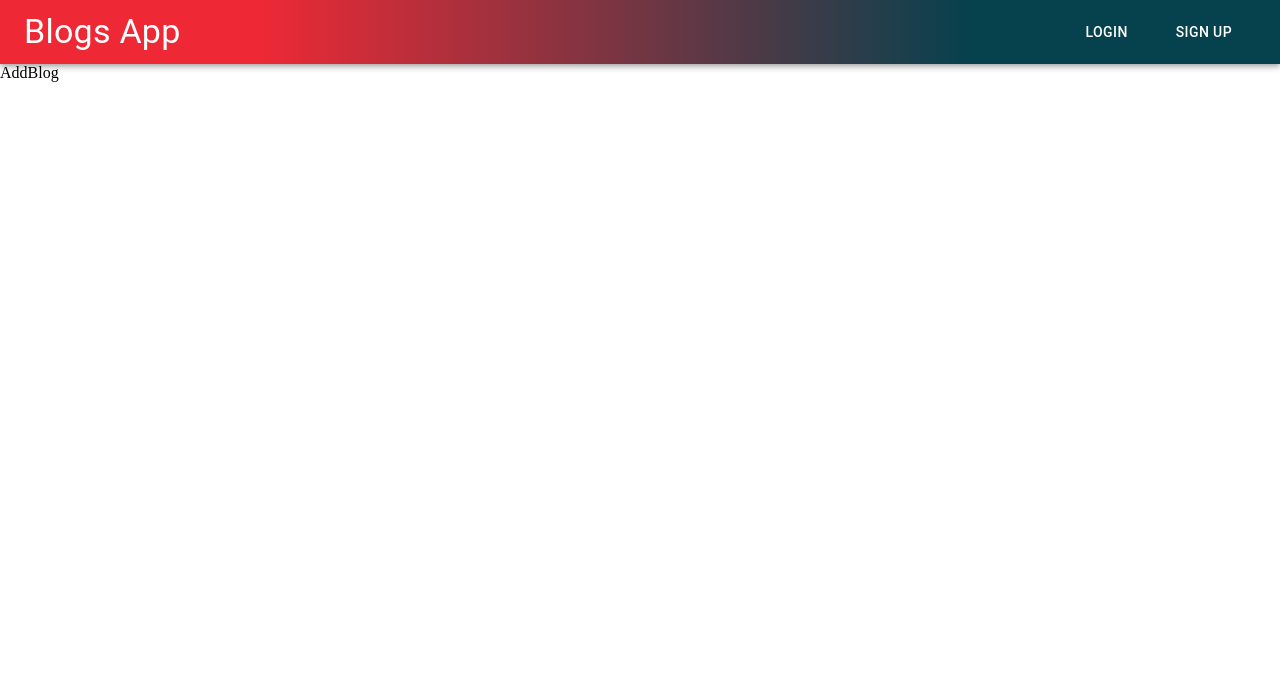
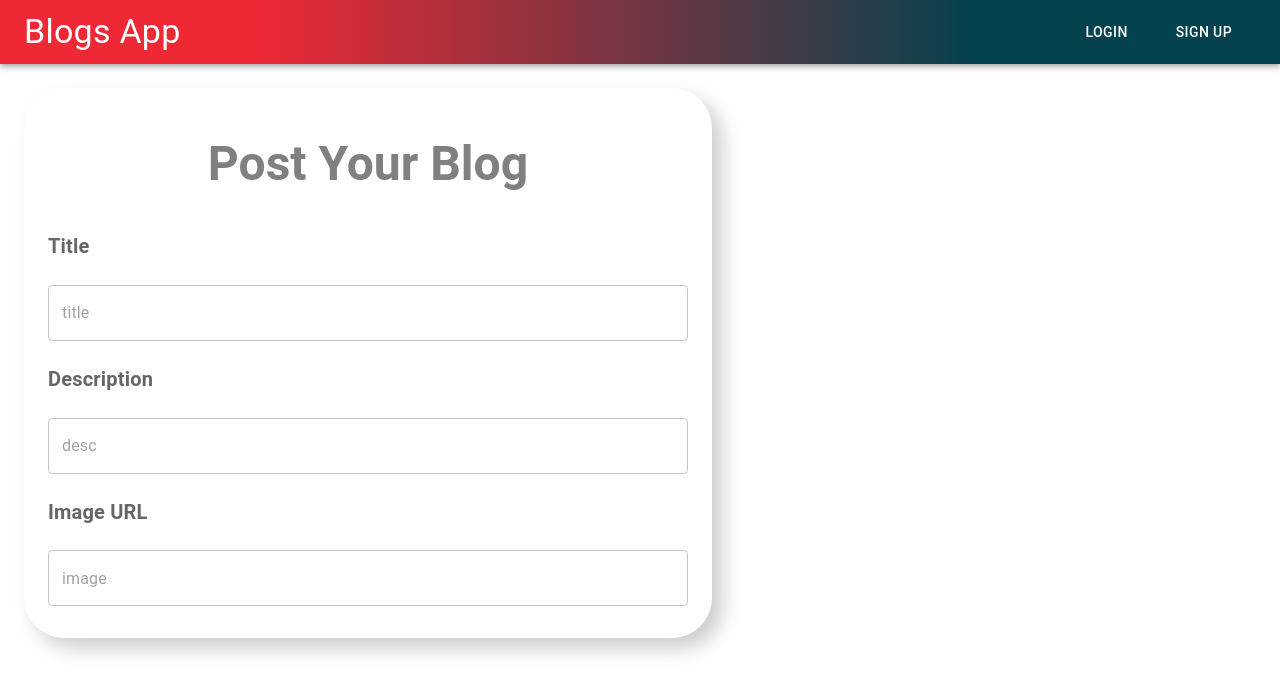
Before and after one commit to saanandsth/React-Blog, a React (Create React App) app in the folder frontend/: page /blogs/add in a window 1280 px wide. Shown: the top 694 px of the page. Built offline with nearby package versions, Linux system fonts and the light colour scheme.

Commit message:
add blog page ui and formik validations

```diff
--- a/frontend/src/components/AddBlog.js
+++ b/frontend/src/components/AddBlog.js
@@ -1,7 +1,92 @@
 import React from 'react';
+import { Typography, Box, InputLabel, TextField } from '@mui/material';
+import { useFormik } from 'formik';
+import * as yup from 'yup';
+
+const labelStyles = { mb: 1, mt: 2, fontSize: '20px', fontWeight: 'bold' };
 
 const AddBlog = () => {
-  return <div>AddBlog</div>;
+  const validationSchema = yup.object({
+    title: yup.string('Enter the title'),
+    description: yup.string('Enter the description'),
+    imageUrl: yup.string('Upload image here'),
+  });
+
+  const formik = useFormik({
+    initialValues: {
+      title: '',
+      description: '',
+      imageUrl: '',
+    },
+    validationSchema: validationSchema,
+    onSubmit: (values) => {
+      console.log(values);
+    },
+  });
+
+  return (
+    <>
+      <form onSubmit={formik.handleSubmit}>
+        <Box
+          // border={0.5}
+          borderColor='grey'
+          borderRadius={10}
+          boxShadow='10px 10px 20px #ccc'
+          padding={3}
+          margin={3}
+          display='flex'
+          flexDirection={'column'}
+          width={'50%'}>
+          <Typography
+            fontWeight={'bold'}
+            padding={3}
+            color='grey'
+            variant='h3'
+            textAlign={'center'}>
+            Post Your Blog
+          </Typography>
+          <InputLabel sx={labelStyles}>Title</InputLabel>
+          <TextField
+            placeholder='title'
+            name='title'
+            id='title'
+            value={formik.values.title}
+            onChange={formik.handleChange}
+            onBlur={formik.handleBlur}
+            error={formik.touched.name && Boolean(formik.errors.title)}
+            margin='normal'
+            variant='outlined'
+            helperText={formik.touched.title && formik.errors.title}
+          />
+          <InputLabel sx={labelStyles}>Description</InputLabel>
+          <TextField
+            margin='normal'
+            variant='outlined'
+            placeholder='desc'
+            name='desc'
+            id='desc'
+            value={formik.values.desc}
+            onChange={formik.handleChange}
+            onBlur={formik.handleBlur}
+            error={formik.touched.desc && Boolean(formik.errors.desc)}
+            helperText={formik.touched.desc && formik.errors.desc}
+          />
+          <InputLabel sx={labelStyles}>Image URL</InputLabel>
+          <TextField
+            margin='normal'
+            variant='outlined'
+            placeholder='image'
+            name='image'
+            id='image'
+            onChange={formik.handleChange}
+            onBlur={formik.handleBlur}
+            error={formik.touched.image && Boolean(formik.errors.image)}
+            helperText={formik.touched.image && formik.errors.image}
+          />
+        </Box>
+      </form>
+    </>
+  );
 };
 
 export default AddBlog;
--- a/frontend/src/components/Blogs.js
+++ b/frontend/src/components/Blogs.js
@@ -27,7 +27,7 @@ const Blogs = () => {
               title={blog.title}
               desc={blog.description}
               image={blog.image}
-              key={index}
+              key={blog._id}
               user={blog.user.name}
             />
           ))}
--- a/frontend/src/components/Header.js
+++ b/frontend/src/components/Header.js
@@ -35,6 +35,10 @@ const Header = () => {
                 onChange={(e, val) => setValue(val)}>
                 <Tab LinkComponent={Link} to='/blogs' label='All Blogs'></Tab>
                 <Tab LinkComponent={Link} to='/myBlogs' label='My Blogs'></Tab>
+                <Tab
+                  LinkComponent={Link}
+                  to='/blogs/add'
+                  label='Add Blog'></Tab>
               </Tabs>
             </Box>
           )}
```
